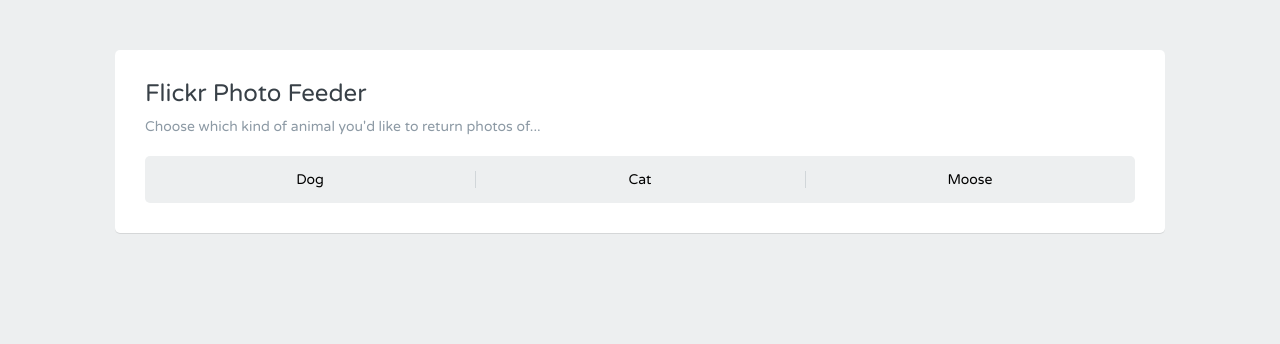
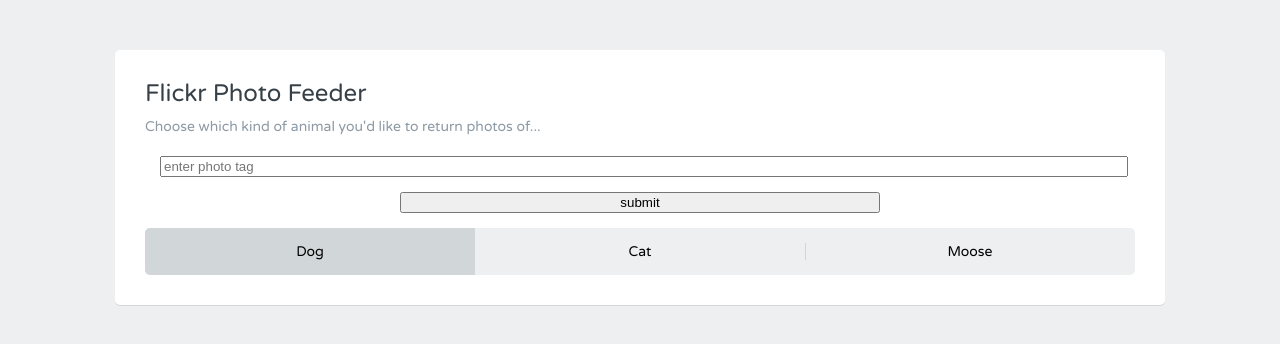
Before and after one commit to bdfinlayson/flickr-api-app, a plain HTML site: page index.html in a window 1280 px wide. Both pictures are taken after a click on the button "Dog". Drawn offline with nearby package versions, Linux system fonts and the light colour scheme.

Commit message:
added user input field for custom api searchs via flicker api

```diff
--- a/css/main.css
+++ b/css/main.css
@@ -6,6 +6,18 @@
   visibility: hidden;
   width: 0;
   height: 0;
+}
+form {
+
+  margin: 15px;
+  text-align: center;
+}
+#searchField {
+  width: 100%;
+}
+#submitInput {
+  width: 50%;
+  margin-top: 15px;
 }
 
 .grid-container:before, .clearfix:before,
@@ -1729,7 +1741,7 @@ del, dfn, em, img, ins, kbd, q, s, samp,
 small, strike, strong, sub, sup, tt, var,
 b, u, i, center,
 dl, dt, dd, ol, ul, li,
-fieldset, form, label, legend,
+fieldset, label, legend,
 table, caption, tbody, tfoot, thead, tr, th, td,
 article, aside, canvas, details, embed,
 figure, figcaption, footer, header, hgroup,
--- a/index.html
+++ b/index.html
@@ -6,8 +6,8 @@
   <link href='http://fonts.googleapis.com/css?family=Varela+Round' rel='stylesheet' type='text/css'>
   <link rel="stylesheet" href="css/main.css">
 
+  <script src='//cdnjs.cloudflare.com/ajax/libs/jquery/2.1.3/jquery.min.js'></script>
   <script src='js/flickr.js'></script>
-  <script src='//cdnjs.cloudflare.com/ajax/libs/jquery/2.1.3/jquery.min.js'></script>
 
 </head>
 <body>
@@ -19,6 +19,10 @@
             <h1>Flickr Photo Feeder</h1>
             <p>Choose which kind of animal you'd like to return photos of...</p>
           </div>
+          <form>
+            <input id='searchField' type='text' placeholder='enter photo tag'>
+            <input id='submitInput' type='button' value='submit'>
+          </form>
           <ul class="filter-select">
             <li><button>Dog</button></li>
             <li><button>Cat</button></li>
@@ -28,7 +32,6 @@
 
         <div id="photos">
 
-
         </div>
       </div>
     </div>
--- a/js/flickr.js
+++ b/js/flickr.js
@@ -1,16 +1,38 @@
 $(document).ready(function() {
+    var flickrAPI = 'http://api.flickr.com/services/feeds/photos_public.gne?jsoncallback=?';
+
+    var animal;
+
+    var flickrOptions;
+
+//on form button click
+  $('#submitInput').on('click', function(evt) {
+    evt.preventDefault();
+    console.log('click registered');
+    //var $searchButton = $('#submitInput');
+    var userInput = $('input:first').val();
+
+    flickrOptions = {
+     tags: userInput,
+     format: 'json'
+    }
+    $.getJSON(flickrAPI, flickrOptions, displayPhotos);
+  })
+
+//on animal button click
 
   $('button').click(function() {
 
     $('button').removeClass('selected');
     $(this).addClass('selected');
 
-    var flickerAPI = 'http://api.flicker.com/services/feeds/photos_public.gne?jsoncallback=?';
-    var animal = $(this).text();
-    var flickerOptions = {
+    animal = $(this).text();
+    flickrOptions = {
       tags: animal,
       format: 'json'
     };
+    $.getJSON(flickrAPI, flickrOptions, displayPhotos);
+  });
 
 function displayPhotos(data) {
 
@@ -19,7 +41,7 @@ $(document).ready(function() {
 
     photoHTML += '<li class="grid-25 tablet-grid-50">';
     photoHTML += '<a href=" '+ photo.link +' " class="image">';
-        photoHTML += '<img src="' + photomedia.m +'" </a></li>;
+    photoHTML += '<img src="' + photo.media.m +'" </a></li>';
 
   });
   photoHTML += '</ul>';
@@ -27,8 +49,6 @@ $(document).ready(function() {
 }
 
 
-    $.getJSON(flickerAPI, flickerOptions, displayPhotos);
 
 
 });
-});
```
Lines whose indentation alone changed are shown as unchanged.
